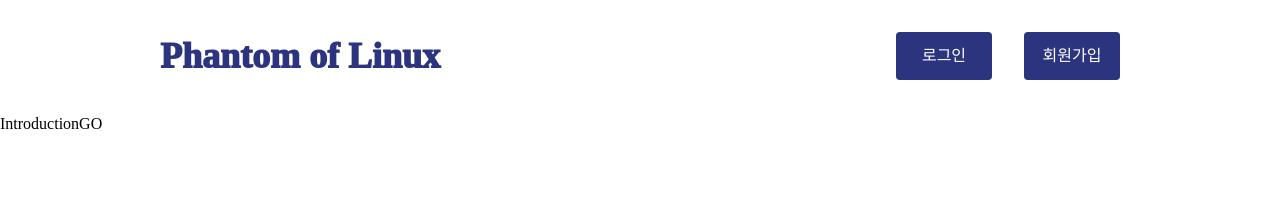
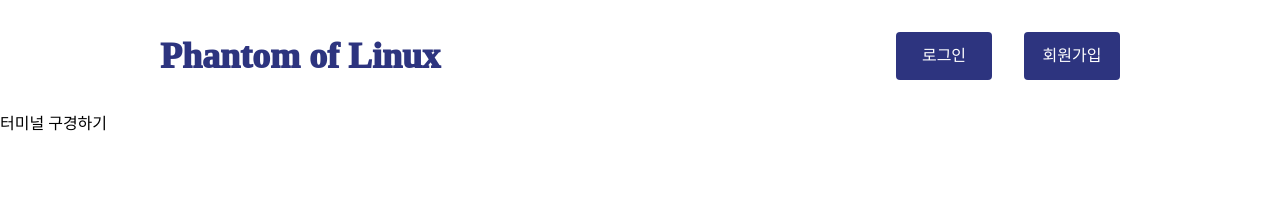
Before and after one commit to PhantomOfLINUX/POL_Front, a Next.js app: page / in a window 1280 px wide. Shown: the top 205 px of the page. Built offline with nearby package versions, Linux system fonts and the light colour scheme; no server answers; a web font is replaced by a local one.

Commit message:
feat: 바로 터미널 볼수있게 하기

```diff
--- a/src/app/page.tsx
+++ b/src/app/page.tsx
@@ -7,7 +7,6 @@ const Introduction = () => {
     return (
         <div className="page-container">
             <div className="content-wrap">
-                Introduction
                 <GoButton />
             </div>
         </div>
--- a/src/components/GoButton/GoButton.tsx
+++ b/src/components/GoButton/GoButton.tsx
@@ -5,7 +5,7 @@ import Link from "next/link"
 const GoButton = () => {
     return (
         <button>
-            <Link href={"/problem"}>GO</Link>
+            <Link href={"/problem"}>터미널 구경하기</Link>
         </button>
     )
 }
```
